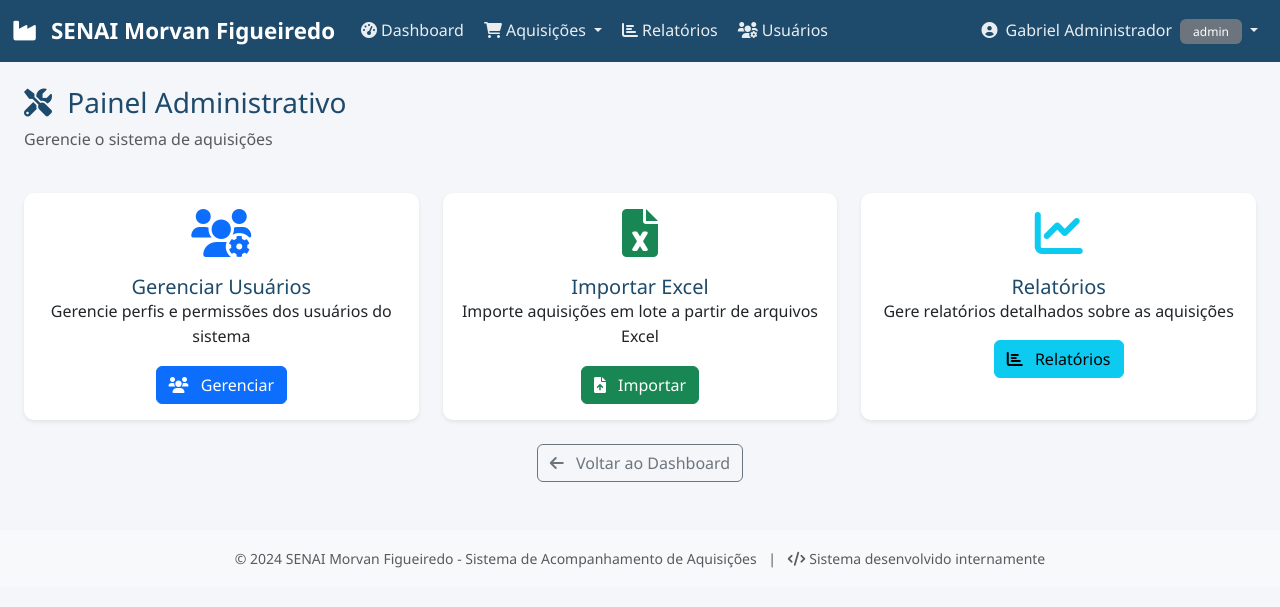
After one commit to gabrielgittwo-debug/acompanhamentocompras, a Flask app: page /admin/panel in a window 1280 px wide. The commit adds this page. Shown: the top 607 px of the page. Run offline with Flask 3, Linux system fonts and the light colour scheme; a user stored in the database is signed in.

Commit message:
Add admin panel and Excel import functionality for acquisitions
Adds a new administrative panel route and associated templates for managing users and importing acquisitions via Excel files. Updates the new acquisition form to use JSON-serialized categories and cost centers.

Replit-Commit-Author: Agent
Replit-Commit-Session-Id: fce00acb-4dfd-4485-9406-21882f37c201
Replit-Commit-Checkpoint-Type: full_checkpoint
Replit-Commit-Screenshot-Url: https://storage.googleapis.com/screenshot-production-us-central1/6aa4cee2-a9c4-453b-8f74-0900c7048e35/fce00acb-4dfd-4485-9406-21882f37c201/tXHPR84

```diff
--- a/routes.py
+++ b/routes.py
@@ -74,9 +74,16 @@ def dashboard():
 def new_acquisition():
     categories = Category.query.filter_by(active=True).all()
     cost_centers = CostCenter.query.filter_by(active=True).all()
+
+    # Convert to JSON-serializable format
+    categories_json = [{'id': c.id, 'name': c.name, 'type': c.type.value} for c in categories]
+    cost_centers_json = [{'id': c.id, 'name': c.name, 'code': c.code} for c in cost_centers]
+
     return render_template('acquisition/new.html',
                          categories=categories,
                          cost_centers=cost_centers,
+                         categories_json=categories_json,
+                         cost_centers_json=cost_centers_json,
                          AcquisitionType=AcquisitionType,
                          BudgetSource=BudgetSource)
 
@@ -396,6 +403,14 @@ def update_user_role(user_id):
 
     return redirect(url_for('admin_users'))
 
+@app.route('/admin/panel')
+@login_required
+def admin_panel():
+    if not current_user.is_admin():
+        flash('Acesso negado.', 'error')
+        return redirect(url_for('dashboard'))
+    return render_template('admin/panel.html')
+
 # Initialize default data
 def create_default_data():
     # Create default categories
--- a/templates/acquisition/new.html
+++ b/templates/acquisition/new.html
@@ -142,7 +142,7 @@
 
 {% block extra_js %}
 <script>
-    const categories = {{ categories | tojson }};
+    const categories = {{ categories_json | tojson }};
 
     function updateCategories() {
         const typeSelect = document.getElementById('type');
--- /dev/null
+++ b/templates/admin/panel.html
@@ -0,0 +1,81 @@
+{% extends "base.html" %}
+
+{% block title %}Painel Administrativo - SENAI Morvan Figueiredo{% endblock %}
+
+{% block content %}
+<div class="container-fluid">
+    <div class="row mb-4">
+        <div class="col">
+            <h1 class="h3 senai-text-color">
+                <i class="fas fa-tools me-2"></i>
+                Painel Administrativo
+            </h1>
+            <p class="text-muted">Gerencie o sistema de aquisições</p>
+        </div>
+    </div>
+
+    <div class="row g-4">
+        <!-- User Management -->
+        <div class="col-md-6 col-lg-4">
+            <div class="card h-100 shadow-sm">
+                <div class="card-body text-center">
+                    <div class="mb-3">
+                        <i class="fas fa-users-cog fa-3x text-primary"></i>
+                    </div>
+                    <h5 class="card-title">Gerenciar Usuários</h5>
+                    <p class="card-text">Gerencie perfis e permissões dos usuários do sistema</p>
+                    <a href="{{ url_for('admin_users') }}" class="btn btn-primary">
+                        <i class="fas fa-users me-2"></i>
+                        Gerenciar
+                    </a>
+                </div>
+            </div>
+        </div>
+
+        <!-- Excel Import -->
+        <div class="col-md-6 col-lg-4">
+            <div class="card h-100 shadow-sm">
+                <div class="card-body text-center">
+                    <div class="mb-3">
+                        <i class="fas fa-file-excel fa-3x text-success"></i>
+                    </div>
+                    <h5 class="card-title">Importar Excel</h5>
+                    <p class="card-text">Importe aquisições em lote a partir de arquivos Excel</p>
+                    <a href="{{ url_for('import_excel_page') }}" class="btn btn-success">
+                        <i class="fas fa-file-upload me-2"></i>
+                        Importar
+                    </a>
+                </div>
+            </div>
+        </div>
+
+        <!-- Reports -->
+        <div class="col-md-6 col-lg-4">
+            <div class="card h-100 shadow-sm">
+                <div class="card-body text-center">
+                    <div class="mb-3">
+                        <i class="fas fa-chart-line fa-3x text-info"></i>
+                    </div>
+                    <h5 class="card-title">Relatórios</h5>
+                    <p class="card-text">Gere relatórios detalhados sobre as aquisições</p>
+                    <a href="{{ url_for('reports') }}" class="btn btn-info">
+                        <i class="fas fa-chart-bar me-2"></i>
+                        Relatórios
+                    </a>
+                </div>
+            </div>
+        </div>
+    </div>
+
+    <div class="row mt-4">
+        <div class="col-12">
+            <div class="d-flex justify-content-center">
+                <a href="{{ url_for('dashboard') }}" class="btn btn-outline-secondary">
+                    <i class="fas fa-arrow-left me-2"></i>
+                    Voltar ao Dashboard
+                </a>
+            </div>
+        </div>
+    </div>
+</div>
+{% endblock %}
--- a/utils/excel_importer.py
+++ b/utils/excel_importer.py
@@ -1,7 +1,7 @@
 import pandas as pd
 from datetime import datetime
+from app import db
 from models import Acquisition, Category, CostCenter, AcquisitionType, AcquisitionStatus, User
-from app import db
 
 def import_excel_acquisitions(file_path, user_id):
     """Import acquisitions from Excel file"""
```
Also changed, not shown: templates/admin/import_excel.html (added, +65 -0 lines), templates/admin/import_preview.html (added, +82 -0 lines).
